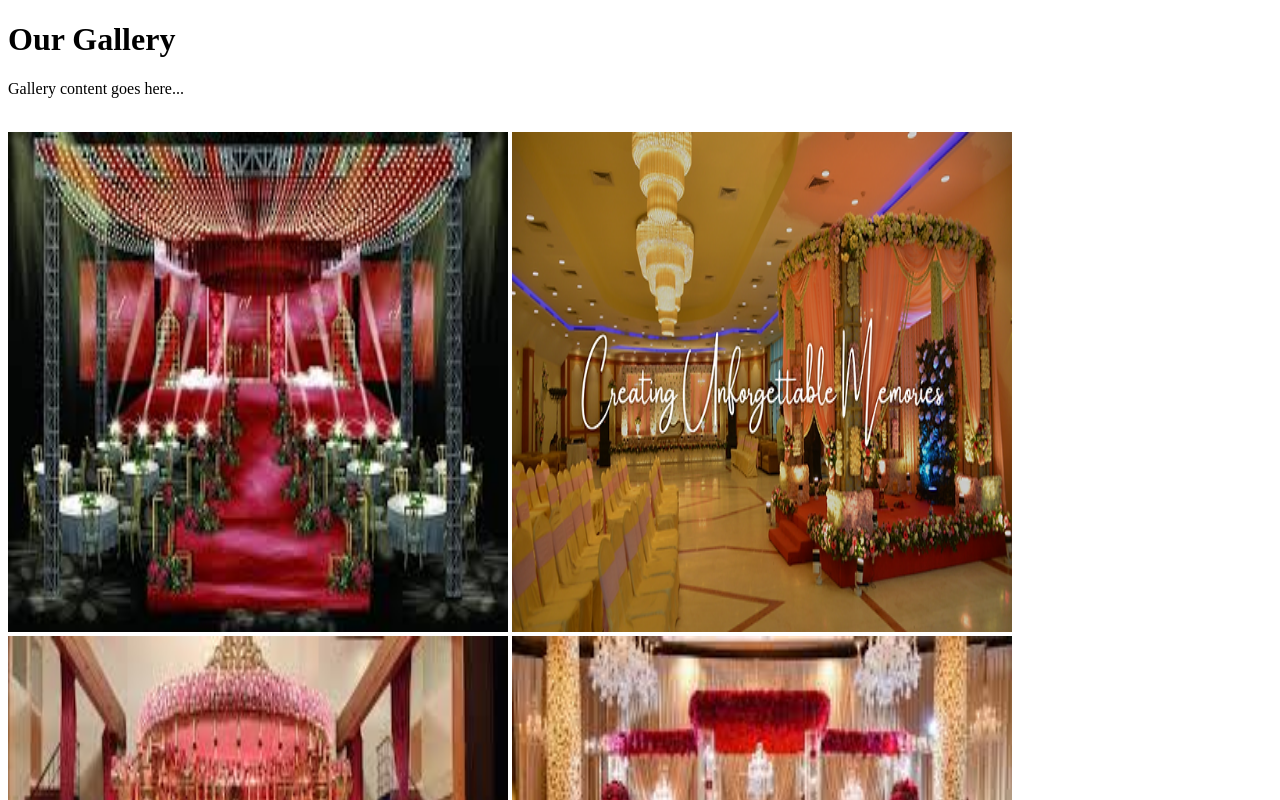
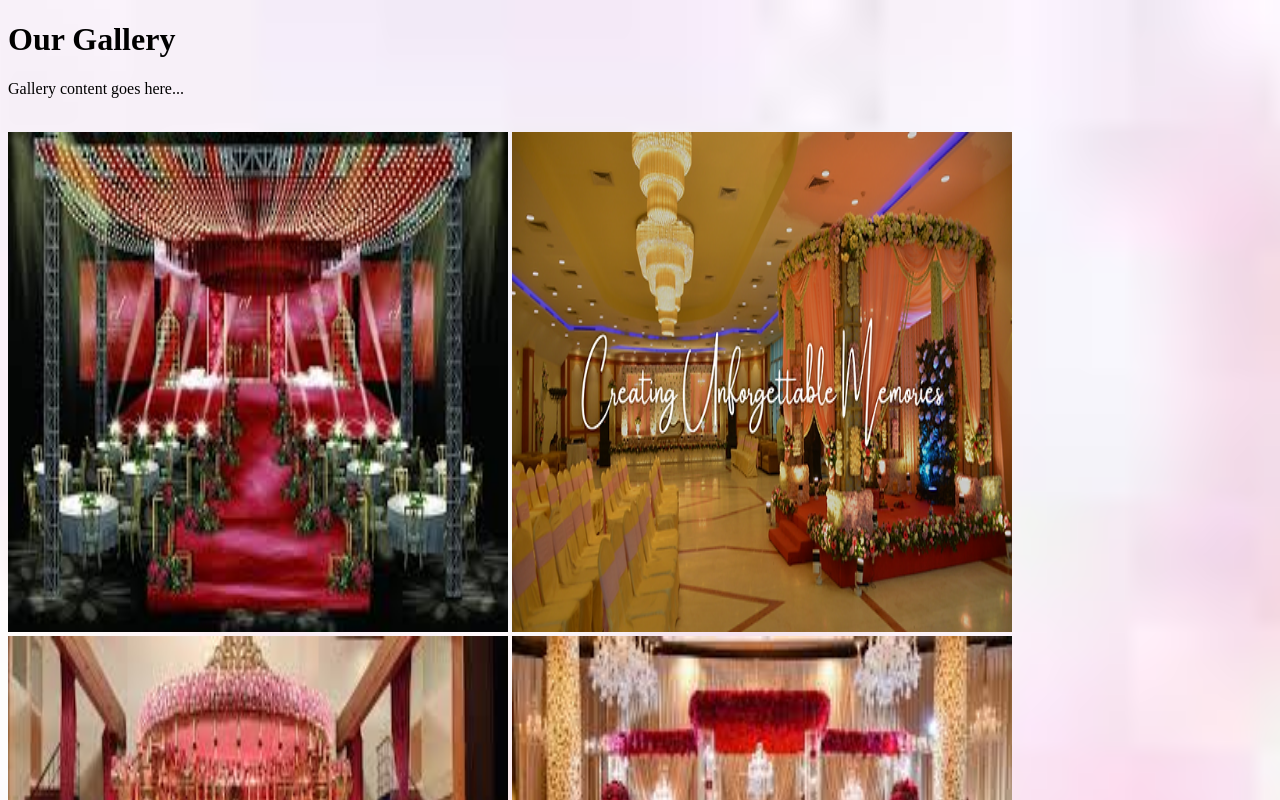
Before and after one commit to Jyotiwebdevelope/project.html, a plain HTML site: page gallery.html in a window 1280 px wide. Shown: the top 800 px of the page. Drawn offline with Linux system fonts and the light colour scheme.

Commit message:
Update gallery.html

```diff
--- a/gallery.html
+++ b/gallery.html
@@ -8,7 +8,7 @@
   <!-- Include the same navigation bar as the Home page -->
   <style>
     body {
-      background-image: url(resources/images.jpeg);
+      background-image: url(https://github.com/Jyotiwebdevelope/project.html/blob/main/images.jpeg?raw=true);
       background-size: cover; /* Cover the entire viewport */
       background-position: center; /* Center the background image */
       background-repeat: no-repeat; /* Do not repeat the background image */
```
